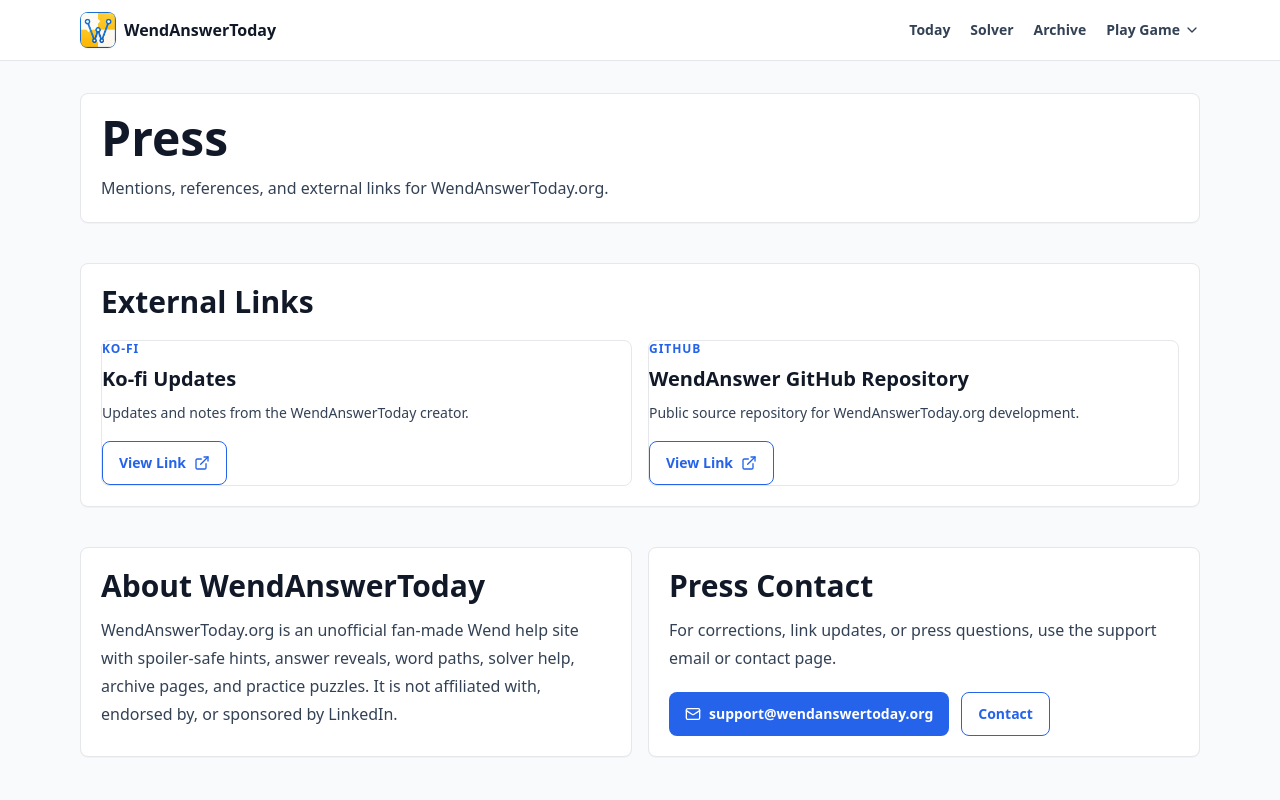
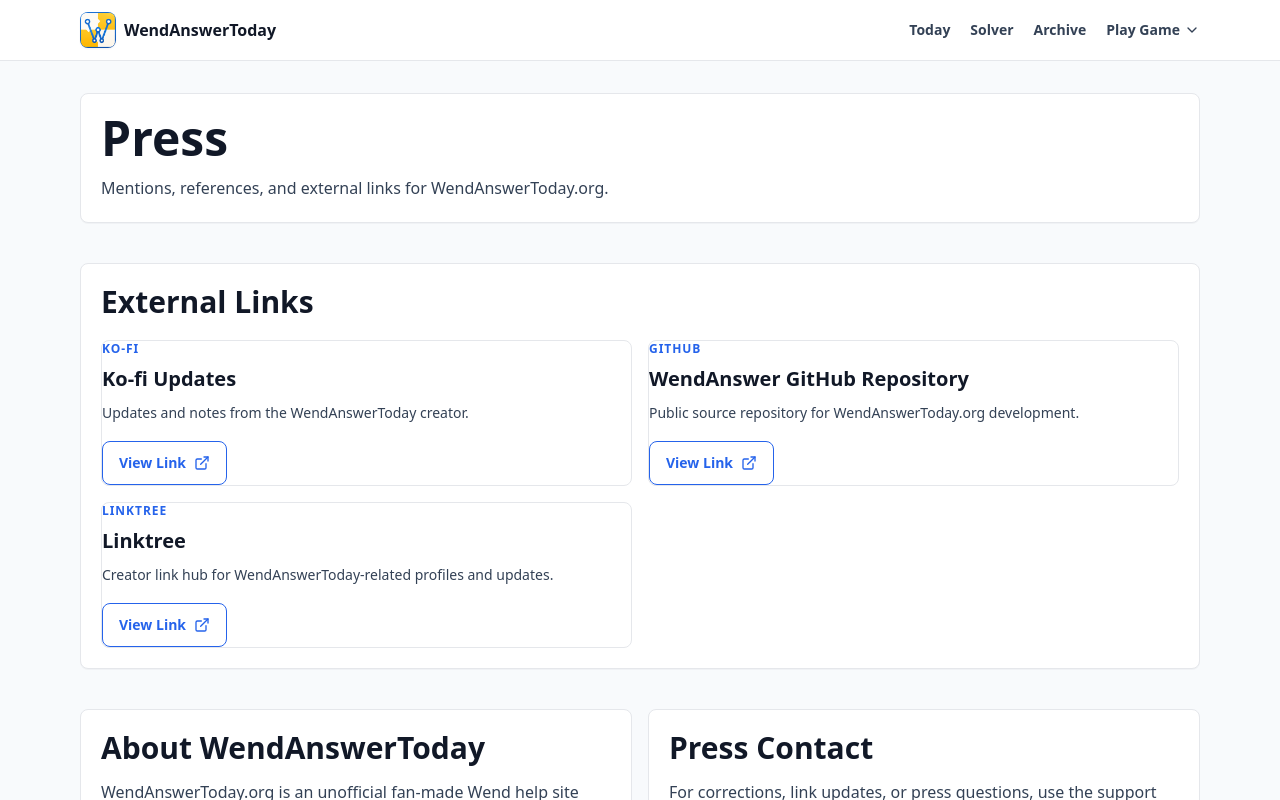
Before and after one commit to leontinasilva493-glitch/wendanswer, a Next.js app: page /press in a window 1280 px wide. Shown: the top 800 px of the page. Built offline with nearby package versions, Linux system fonts and the light colour scheme; no server answers.

Commit message:
feat(press): add Linktree profile

```diff
--- a/src/app/press/page.tsx
+++ b/src/app/press/page.tsx
@@ -16,6 +16,12 @@
     source: "GitHub",
     description: "Public source repository for WendAnswerToday.org development.",
     href: "https://github.com/leontinasilva493-glitch/wendanswer",
+  },
+  {
+    title: "Linktree",
+    source: "Linktree",
+    description: "Creator link hub for WendAnswerToday-related profiles and updates.",
+    href: "https://linktr.ee/duckweed1014",
   },
 ];
 
```
Also changed, not shown: 3 other files (tests, documents, lock files or other folders).
